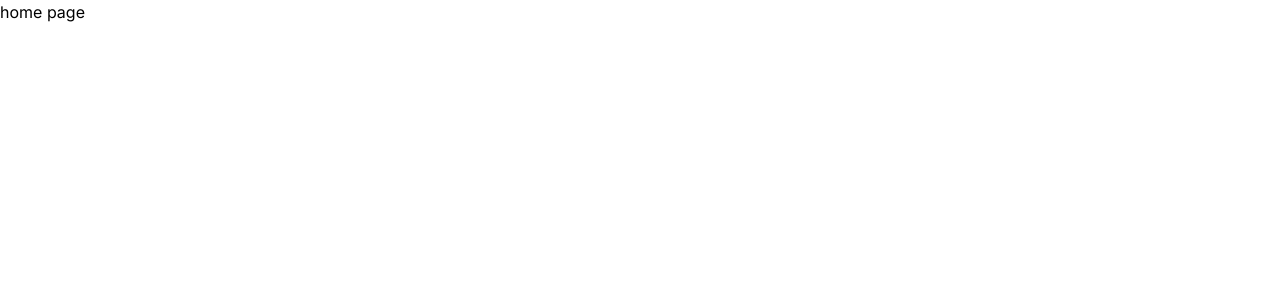
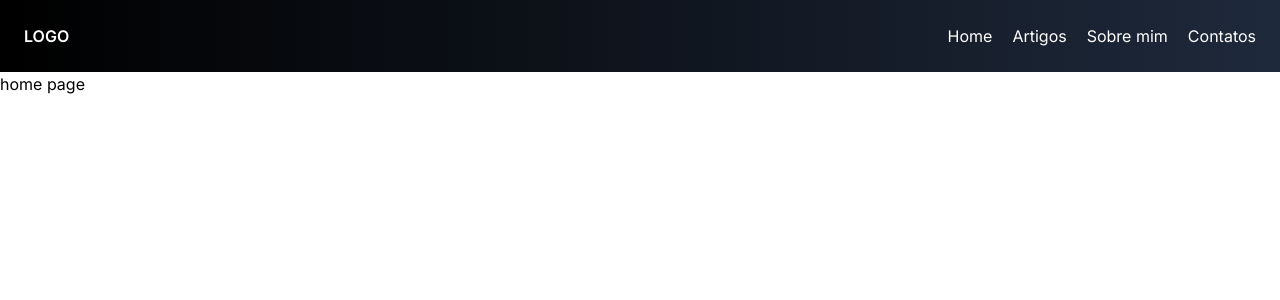
Before and after one commit to AlexSobral01/personal-blog, a Next.js app in the folder frontend/: page / in a window 1280 px wide. Shown: the top 300 px of the page. Built offline with nearby package versions, Linux system fonts and the light colour scheme.

Commit message:
feat(components): add NavBar

```diff
--- a/frontend/src/app/layout.tsx
+++ b/frontend/src/app/layout.tsx
@@ -1,12 +1,13 @@
 import type { Metadata } from 'next'
 import { Inter } from 'next/font/google'
 import './globals.css'
+import NavBar from '@/components/NavBar'
 
 const inter = Inter({ subsets: ['latin'] })
 
 export const metadata: Metadata = {
-  title: 'Create Next App',
-  description: 'Generated by create next app',
+  title: 'Blog',
+  description: 'Meu blog pessoal aqui é onde vou compartilhar meus conhecimentos e ajudar outros devs a crescer junto comigo',
 }
 
 export default function RootLayout({
@@ -15,8 +16,11 @@ export default function RootLayout({
   children: React.ReactNode
 }) {
   return (
-    <html lang="en">
-      <body className={inter.className}>{children}</body>
+    <html lang="pt">
+      <body className={inter.className}>
+        <NavBar />
+        {children}
+      </body>
     </html>
   )
 }
--- /dev/null
+++ b/frontend/src/components/NavBar.tsx
@@ -0,0 +1,30 @@
+/* eslint-disable react/jsx-key */
+import Link from "next/link";
+
+export default function NavBar() {
+
+  const menu = ['Home', 'Artigos', 'Sobre mim', 'Contatos'];
+
+  return (
+    <nav className="flex justify-between items-center p-6 bg-gradient-to-r from-black to-slate-800 text-white">
+      <div>
+        <Link href={'/'}>
+          <h1 className="font-semibold">LOGO</h1>
+        </Link>
+      </div>
+      <ul className="flex gap-5">
+        {menu.map((items) => (
+          <li>
+            <Link
+              href={'/'}
+              key={'index'}
+              className="hover:text-gray-400 duration-300"
+            >
+              {items}
+            </Link>
+          </li>
+        ))}
+      </ul>
+    </nav>
+  )
+}
```
Also changed, not shown: 1 other file (tests, documents, lock files or other folders).
